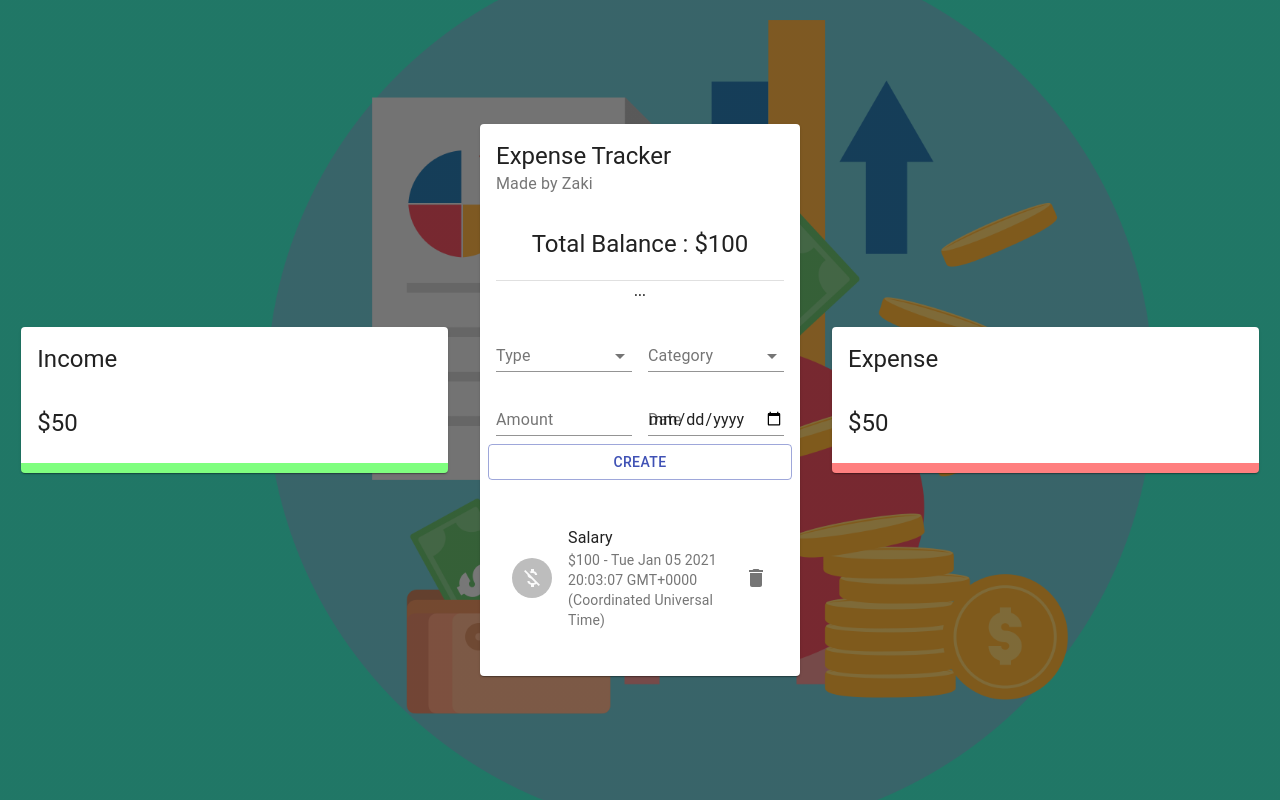
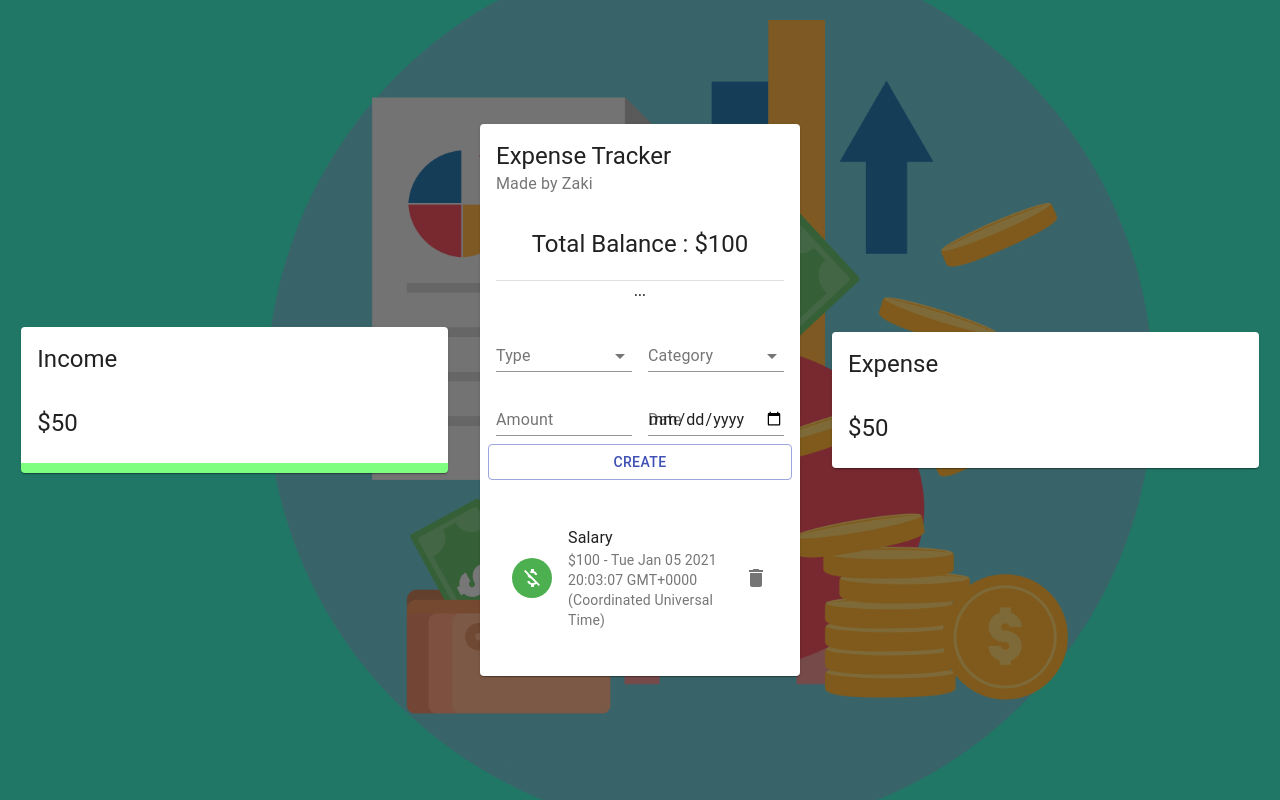
Before and after one commit to ZakiRangwala/Expense_Tracker, a React (Create React App) app: page / in a window 1280 px wide. Built offline with nearby package versions, Linux system fonts and the light colour scheme.

Commit message:
update styles

```diff
--- a/src/components/Details/styles.js
+++ b/src/components/Details/styles.js
@@ -1,10 +1,10 @@
-import { makeStyles } from "@material-ui/core";
+import { makeStyles } from '@material-ui/core/styles';
 
 export default makeStyles(() => ({
   income: {
-    borderBottom: "10px solid rgba(0,255,0,0.5)",
+    borderBottom: '10px solid rgba(0, 255, 0, 0.5)',
   },
-  expenses: {
-    borderBottom: "10px solid rgba(255,0,0,0.5)",
+  expense: {
+    borderBottom: '10px solid rgba(255, 0, 0, 0.5)',
   },
 }));
--- a/src/components/Main/Form/styles.js
+++ b/src/components/Main/Form/styles.js
@@ -1,30 +1,24 @@
 import { makeStyles } from '@material-ui/core/styles';
 
 export default makeStyles((theme) => ({
-  desktop: {
-    [theme.breakpoints.up('sm')]: {
-      display: 'none',
-    },
+  media: {
+    height: 0,
+    paddingTop: '56.25%', // 16:9
   },
-  mobile: {
-    [theme.breakpoints.down('sm')]: {
-      display: 'none',
-    },
+  expand: {
+    transform: 'rotate(0deg)',
+    marginLeft: 'auto',
+    transition: theme.transitions.create('transform', {
+      duration: theme.transitions.duration.shortest,
+    }),
   },
-  main: {
-    [theme.breakpoints.up('sm')]: {
-      paddingBottom: '5%',
-    },
+  expandOpen: {
+    transform: 'rotate(180deg)',
   },
-  last: {
-    [theme.breakpoints.down('sm')]: {
-      marginBottom: theme.spacing(3),
-      paddingBottom: '200px',
-    },
+  cartContent: {
+    paddingTop: 0,
   },
-  grid: {
-    '& > *': {
-      margin: theme.spacing(2),
-    },
+  divider: {
+    margin: '20px 0',
   },
 }));
--- a/src/components/Main/List/styles.js
+++ b/src/components/Main/List/styles.js
@@ -1,30 +1,17 @@
 import { makeStyles } from '@material-ui/core/styles';
+import { red, green } from '@material-ui/core/colors';
 
 export default makeStyles((theme) => ({
-  desktop: {
-    [theme.breakpoints.up('sm')]: {
-      display: 'none',
-    },
+  avatarIncome: {
+    color: '#fff',
+    backgroundColor: green[500],
   },
-  mobile: {
-    [theme.breakpoints.down('sm')]: {
-      display: 'none',
-    },
+  avatarExpense: {
+    color: theme.palette.getContrastText(red[500]),
+    backgroundColor: red[500],
   },
-  main: {
-    [theme.breakpoints.up('sm')]: {
-      paddingBottom: '5%',
-    },
-  },
-  last: {
-    [theme.breakpoints.down('sm')]: {
-      marginBottom: theme.spacing(3),
-      paddingBottom: '200px',
-    },
-  },
-  grid: {
-    '& > *': {
-      margin: theme.spacing(2),
-    },
+  list: {
+    maxHeight: '150px',
+    overflow: 'auto',
   },
 }));
```
